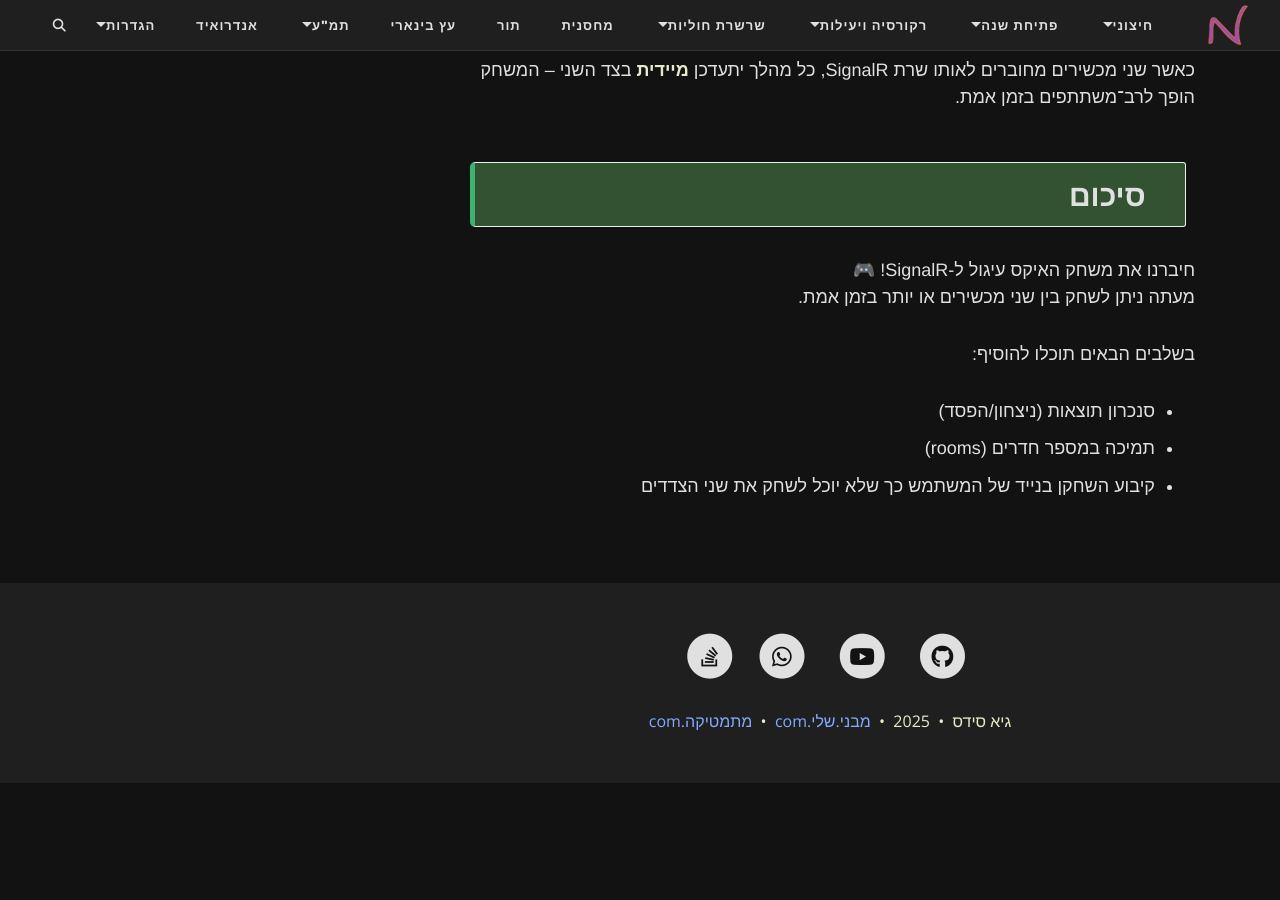
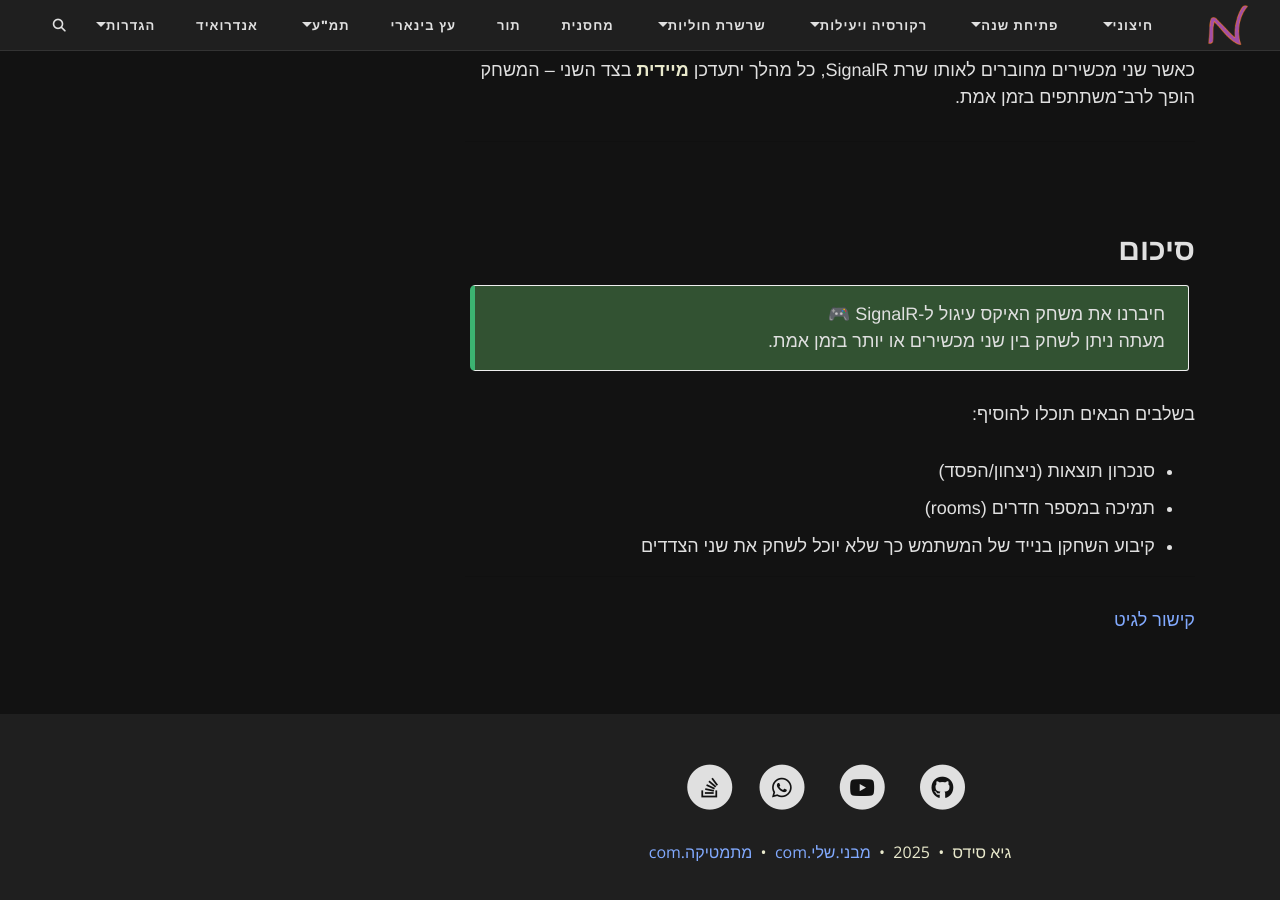
Before and after one commit to 3strategy/BeautifulMivney, a Jekyll site: the page built from android/alon/05.TicTacToeSignalR.md, in a window 1280 px wide and 900 px high, scrolled down 7664 px. Built offline with Jekyll 4.4.1, drawn with Linux system fonts in a browser that asks for light colours; comment, search, counter and statistics services are not loaded; before the commit the page ends 8447 px from its top, so only the background shows below that.

Commit message:
updated with link to git

```diff
--- a/android/alon/05.TicTacToeSignalR.md
+++ b/android/alon/05.TicTacToeSignalR.md
@@ -426,8 +426,9 @@ public boolean setMove(int row, int col, String player) {
 ---
 
 ## סיכום
+
 {: .box-success}
-חיברנו את משחק האיקס עיגול ל-SignalR! 🎮
+חיברנו את משחק האיקס עיגול ל-SignalR 🎮
 מעתה ניתן לשחק בין שני מכשירים או יותר בזמן אמת.
 
 בשלבים הבאים תוכלו להוסיף:
@@ -436,3 +437,5 @@ public boolean setMove(int row, int col, String player) {
 - קיבוע השחקן בנייד של המשתמש כך שלא יוכל לשחק את שני הצדדים
 
 ---
+
+[קישור לגיט](https://github.com/3strategy/TicTacToeSignalR)
```
